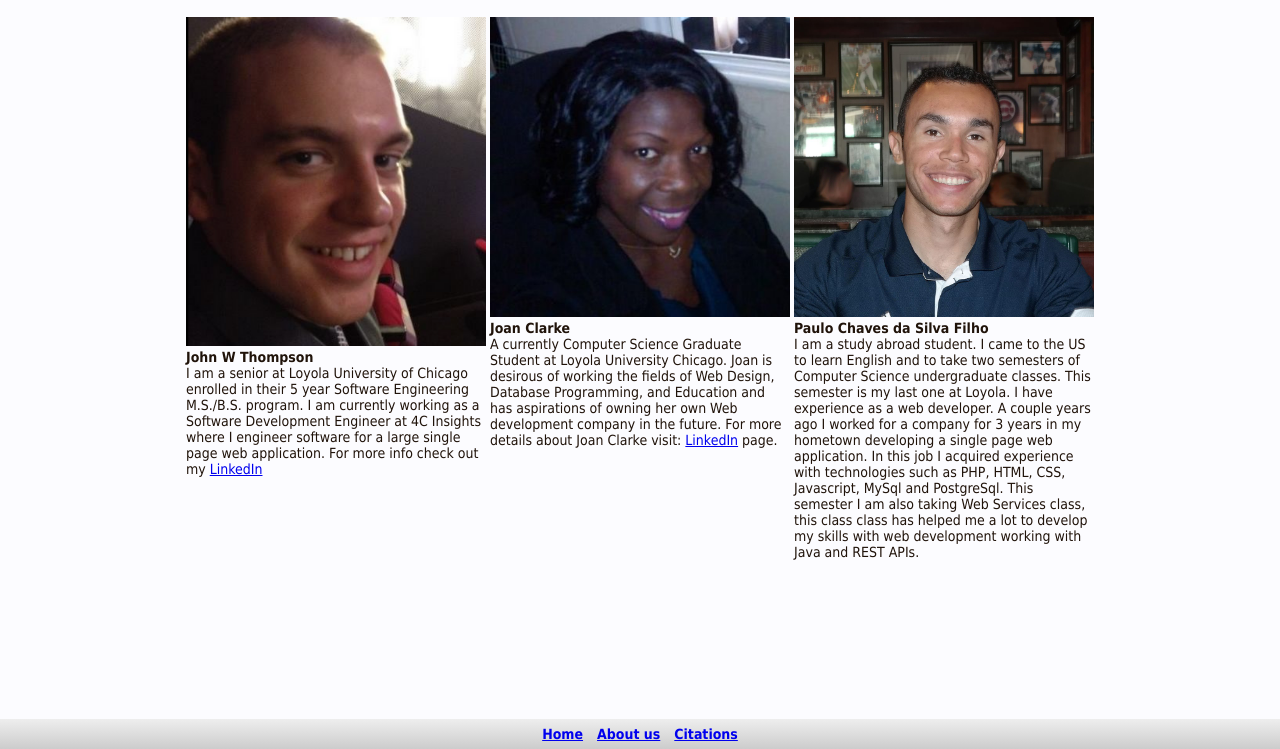
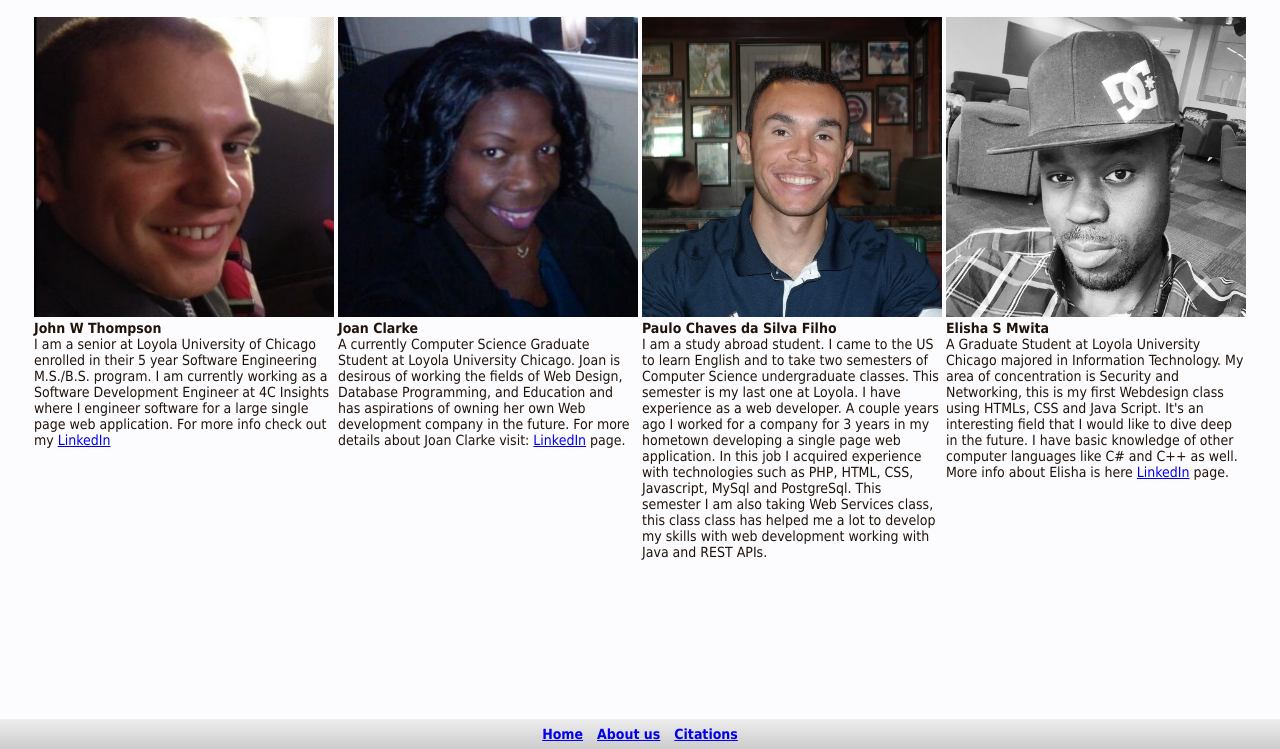
Before and after one commit to jthompson18/client-dev, a plain HTML site: page additionalPages/aboutUsPage.html in a window 1280 px wide. Shown: the part 51-800 px from the top of the page. Drawn offline with Linux system fonts and the light colour scheme.

Commit message:
Add Elisha profile and picture

```diff
--- a/additionalPages/aboutUsPage.html
+++ b/additionalPages/aboutUsPage.html
@@ -14,25 +14,37 @@
     <section id="content" class="about-us-columns">
       <article class="about-us-column">
         <section class="about-us-picture">
-          <img src="john_t.png" width="300"/>
+          <img src="john_t.png" width="300" height="300"/>
           <figcaption><strong>John W Thompson</strong><br/>I am a senior at Loyola University of Chicago enrolled in their 5 year Software Engineering M.S./B.S. program. I am currently working as a Software Development Engineer at 4C Insights where I engineer software for a large single page web application. For more info check out my <a target="_blank" href="https://www.linkedin.com/pub/john-thompson/90/292/5a6">LinkedIn</a></figcaption>
         </section>
       </article>
       <article class="about-us-column">
         <section class="about-us-picture">
-          <img src="jclarke-pic.jpg" width="300"/>
+          <img src="jclarke-pic.jpg" width="300" height="300"/>
           <figcaption><strong>Joan Clarke</strong><br/> A currently Computer Science Graduate Student at Loyola University Chicago. Joan is desirous of working the fields of Web Design, Database Programming, and Education and has aspirations of owning her own Web development company in the future. For more details about Joan Clarke visit: <a target="_blank" href="https://jm.linkedin.com/pub/joan-clarke/19/937/a18">LinkedIn</a> page.</figcaption>
         </section>
       </article>
       <article class="about-us-column">
         <section class="about-us-picture">
-          <img src="paulo-pic.jpg" alt="Paulo Chaves" width="300"/>
+          <img src="paulo-pic.jpg" alt="Paulo Chaves" width="300" height="300"/>
           <figcaption>
             <strong>Paulo Chaves da Silva Filho</strong><br/>
             I am a study abroad student. I came to the US to learn English and to take two semesters of Computer Science undergraduate classes. This semester is my last one at Loyola. I have experience as a web developer. A couple years ago I worked for a company for 3 years in my hometown developing a single page web application. In this job I acquired experience with technologies such as PHP, HTML, CSS, Javascript, MySql and PostgreSql. This semester I am also taking Web Services class, this class class has helped me a lot to develop my skills with web development working with Java and REST APIs.
           </figcaption>
         </section>
       </article>
+      <article class="about-us-column">
+        <section class="about-us-picture">
+          <img src="emwita.jpg" width="300" height="300"/>
+          <figcaption>
+          <strong>Elisha S Mwita</strong><br/>
+           A Graduate Student at Loyola University Chicago majored in Information Technology. My area of concentration is Security and Networking, this is my first Webdesign class using HTMLs, CSS and Java Script. It's an interesting field that I would like to dive deep in the future. I have basic knowledge of other computer languages like C# and C++ as well. More info about Elisha is here <a target="_blank" href="https://https:linkedin.com/in/emwita">LinkedIn</a> page.</figcaption>
+        </section>
+      </article>
+
+
+
+
     </section>
     <footer id="footer">
       <nav class="bottom-nav">
```
Also changed, not shown: additionalPages/emwita.jpg (added).
